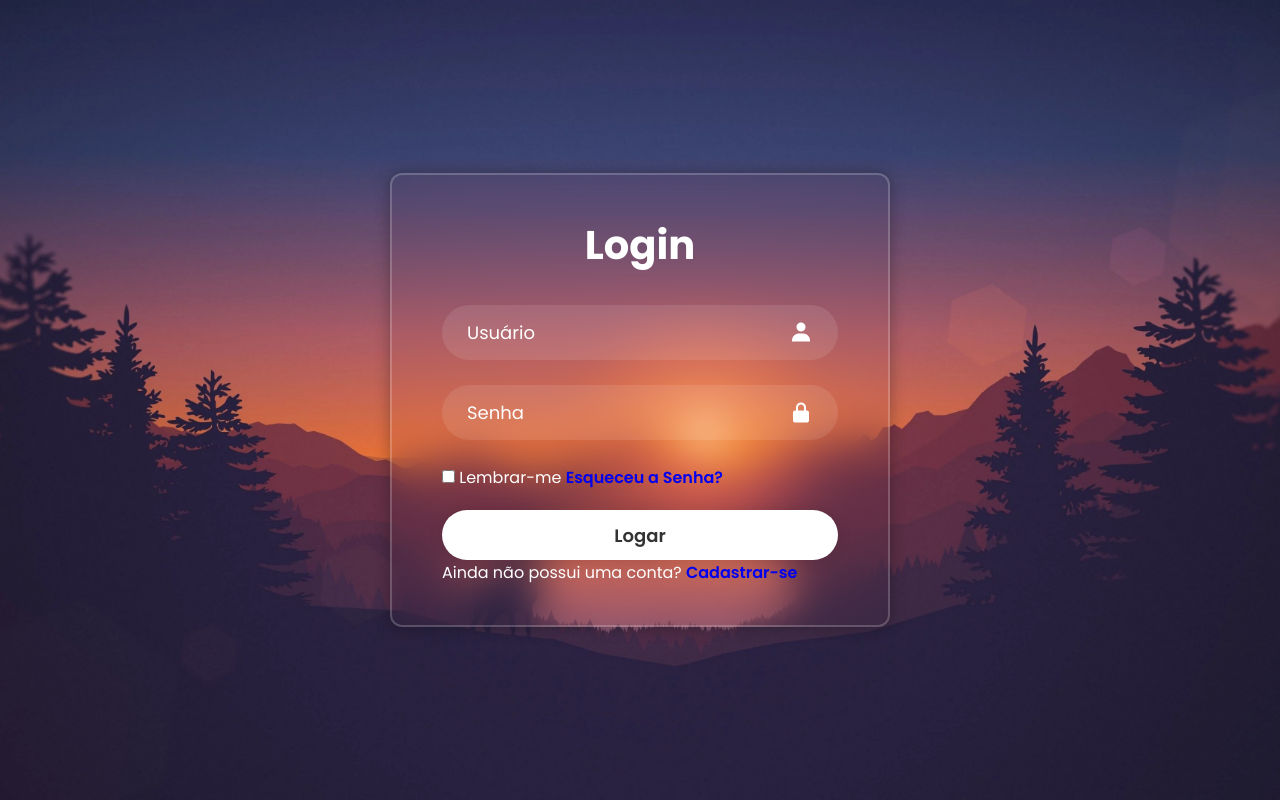
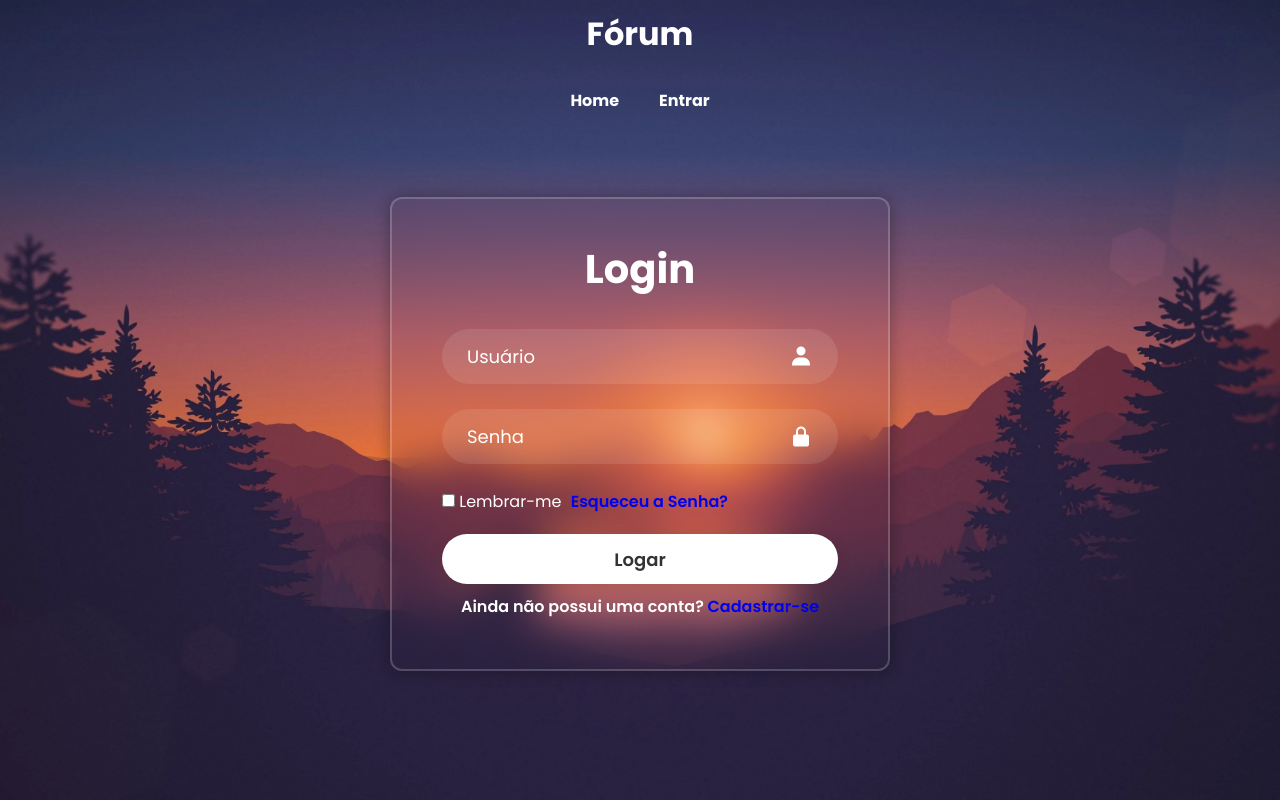
Before and after one commit to tbernardina/Blog, a PHP site: page /login.html in a window 1280 px wide. Run offline with PHP 8.4, Linux system fonts and the light colour scheme.

Commit message:
Mudanças feitas na call do discord 24/08/2024

```diff
--- a/CriarPost.php
+++ b/CriarPost.php
@@ -9,7 +9,7 @@ include("start.php");
     <title>Criar Post</title>
     <link rel="stylesheet" href="css_criarpost.css">
     <link rel="stylesheet" href="navbar.css">
-    <link rel="stylesheet" href="https://fonts.googleapis.com/css2?family=Material+Symbols+Outlined:opsz,wght,FILL,GRAD@20..48,100..700,0..1,-50..200" />
+    <link rel="stylesheet" href="https://unpkg.com/boxicons@2.1.4/css/boxicons.min.css">
     <script src="ScriptNavbar.js"></script>
     <script src="ScriptMensagem.js"></script>
 
@@ -20,7 +20,7 @@ include("start.php");
     </header>
     <nav>
         <div class="cent_nav">
-            <span id='menu-toggle' class="material-symbols-outlined" onclick='showMenus()'>menu</span>
+            <i id='menu-toggle' class='bx bx-menu' onclick='showMenus()'></i>
             <strong class='nome_navbar'> Bem vindo, <?php echo $_SESSION['nome'] ?></strong>
         </div>
         <a class='link_navbar' href="Home.php">Home</a>
--- a/Home.php
+++ b/Home.php
@@ -12,7 +12,7 @@ include("conexao.php");
     <link rel="stylesheet" href="css_home.css">
     <link rel="stylesheet" href="navbar.css">
     <script src="ScriptNavbar.js"></script>
-    <link rel="stylesheet" href="https://fonts.googleapis.com/css2?family=Material+Symbols+Outlined:opsz,wght,FILL,GRAD@20..48,100..700,0..1,-50..200" />
+    <link rel="stylesheet" href="https://unpkg.com/boxicons@2.1.4/css/boxicons.min.css">
 </head>
 
 <body>
@@ -21,7 +21,7 @@ include("conexao.php");
     </header>
     <nav> <!-- barra de navegação -->
         <div class='cent_nav'>
-            <span id='menu-toggle' class="material-symbols-outlined" onclick='showMenus()'>menu</span>
+            <i id='menu-toggle' class='bx bx-menu' onclick='showMenus()'></i>
             <strong class='nome_navbar'> Bem vindo, <?php echo $_SESSION['nome'] ?></strong>
         </div>
             <a class='link_navbar' href="Home.php">Home</a>
--- a/Login.html
+++ b/Login.html
@@ -8,13 +8,22 @@
     <link rel="stylesheet" href="css_login.css">
     <link rel="stylesheet" href="navbar.css">
     <link rel="stylesheet" href="https://fonts.googleapis.com/css2?family=Poppins:wght@300;400;500;600;700;800;900&display=swap">
-    <link rel="stylesheet" href="https://fonts.googleapis.com/css2?family=Material+Symbols+Outlined:opsz,wght,FILL,GRAD@20..48,100..700,0..1,-50..200" />
     <link rel="stylesheet" href="https://unpkg.com/boxicons@2.1.4/css/boxicons.min.css">
     <script src="ScriptNavbar.js"></script>
     <script src="ScriptMensagem.js"></script>
 </head>
-
 <body>
+    <header class="header_login">
+        <h1>Fórum</h1>
+    </header>
+    <nav class="nav_login"> <!-- barra de navegação -->
+        <div class='cent_nav'>
+            <i id='menu-toggle' class='bx bx-menu' onclick='showMenus()'></i>
+        </div>
+            <a class='link_navbar' href="Home.php">Home</a>
+            <a class='link_navbar' href="Login.html">Entrar</a>
+    </nav>
+    <div class="Formulario">
         <div class="wrapper">
             <form id="loginForm" method="post" action="ProcessarLogin.php">
                 <h1>Login</h1>
@@ -41,6 +50,7 @@
             <div id="MensagemDepuracao"></div>
             <script>ExibirMensagem();</script>
         </div>
+    </div>
 </body>
 
 </html>
--- a/css_login.css
+++ b/css_login.css
@@ -8,9 +8,6 @@
 }
 
 body {
-    display: flex;
-    justify-content: center;
-    align-items: center;
     min-height: 100vh;
     background: url('Imagens/pxfuel.jpg') no-repeat;
     background-size: cover;
@@ -108,6 +105,7 @@ body {
 .wrapper .remember-forgot a {
     text-decoration: none;
     font-weight: 600;
+    padding-left: 5px;
 }
 
 .wrapper .remember-forgot a:hover {
@@ -122,3 +120,30 @@ body {
 .wrapper .register-link a:hover {
     text-decoration: underline;
 }
+.register-link{
+    font-weight: 600;
+    text-align: center;
+    padding: 10px;
+}
+#MensagemDepuracao{
+    font-weight: 600;
+    text-align: center;
+}
+.Formulario{
+    display: flex;
+    justify-content: center;
+    padding-top: 5% ;
+}
+
+.header_login{
+    background: transparent;
+}
+.nav_login{
+    background: transparent;
+}
+
+@media screen and (max-width: 649px) {
+    .link_navbar.show{
+        background: transparent;
+    }
+}
--- a/navbar.css
+++ b/navbar.css
@@ -1,8 +1,9 @@
 /*arquivo separado para barra de navegação*/
 header {
+    display: block;
     background-color: #333;
     color: #fff;
-    padding: 20px;
+    padding: 10px;
     text-align: center;
 }
 
```
Also changed, not shown: Cadastro.html (+7 -4 lines). Lines whose indentation alone changed are shown as unchanged.
